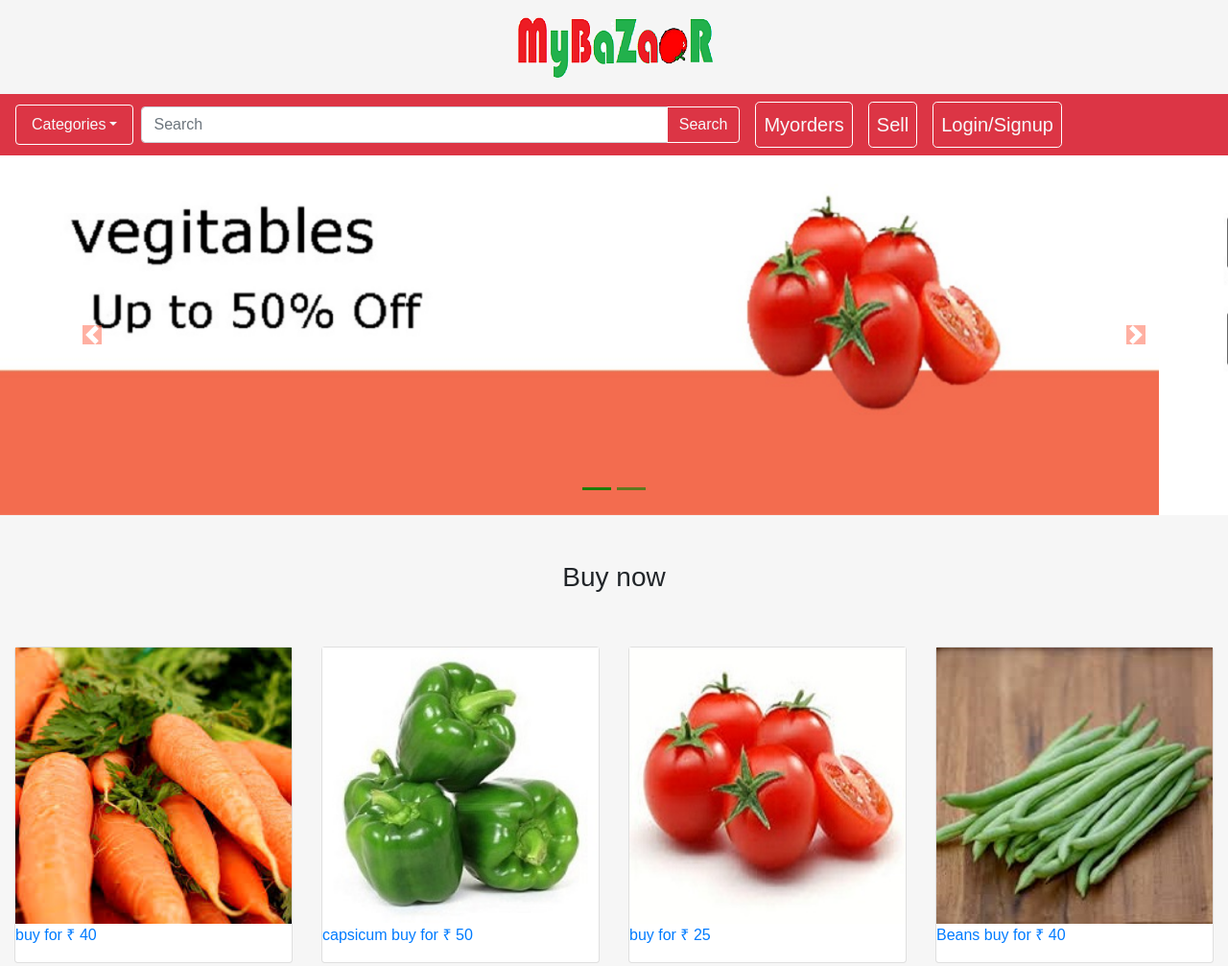
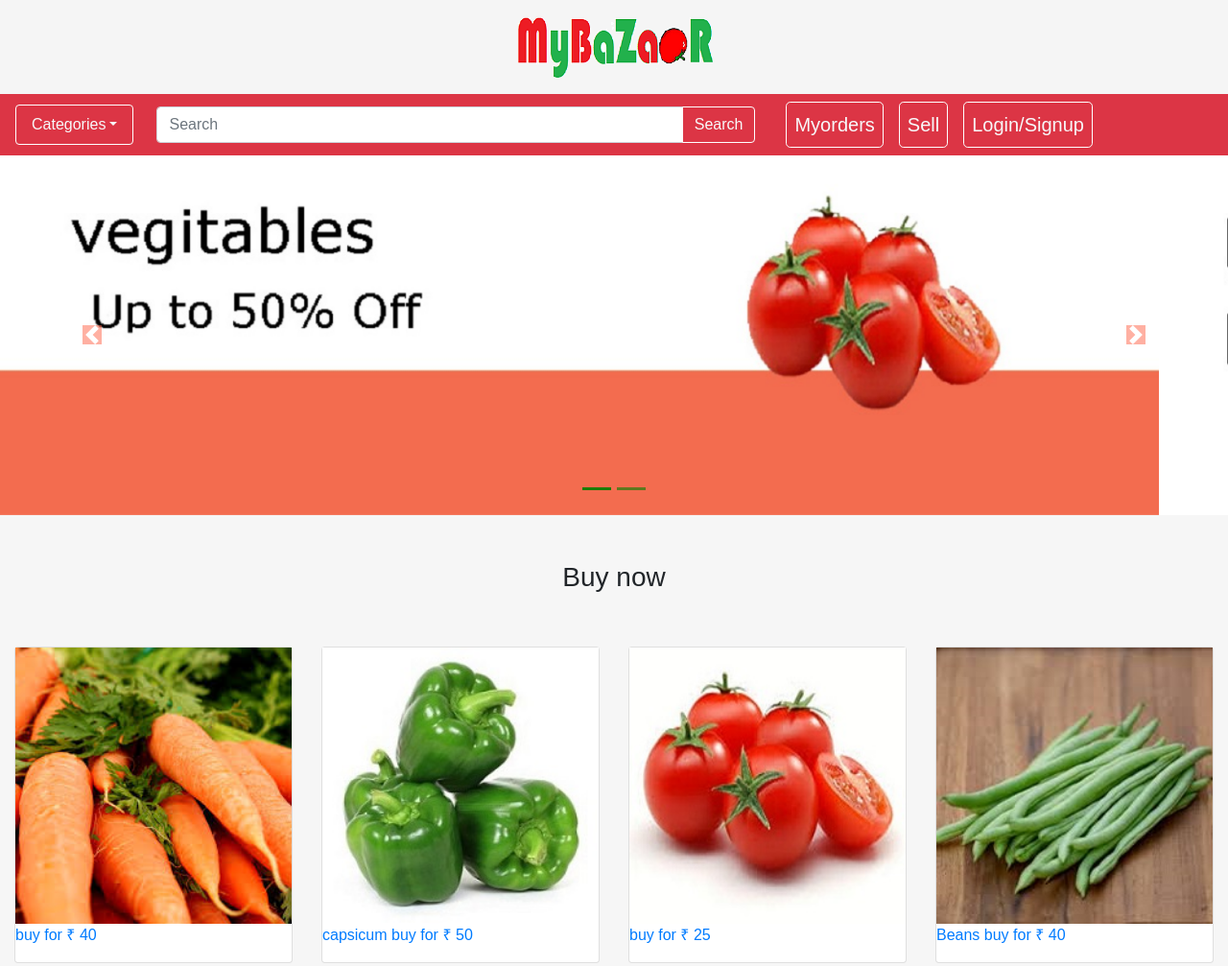
Before and after one commit to nadimpallibhargav/MyBazaar, a plain HTML site: page index.html in a window 1280 px wide. Shown: the top 1007 px of the page at 96% size. Drawn offline with nearby package versions, Linux system fonts and the light colour scheme.

Commit message:
Update index.html
eighth

```diff
--- a/index.html
+++ b/index.html
@@ -50,7 +50,7 @@
           </div>
         </div>
 
-        <form class="form-inline mx-2 w-50">
+        <form class="form-inline mx-4 w-50">
           <div class="input-group w-100">
             <input type="text" class="form-control" placeholder="Search">
             <div class="input-group-append">
```
